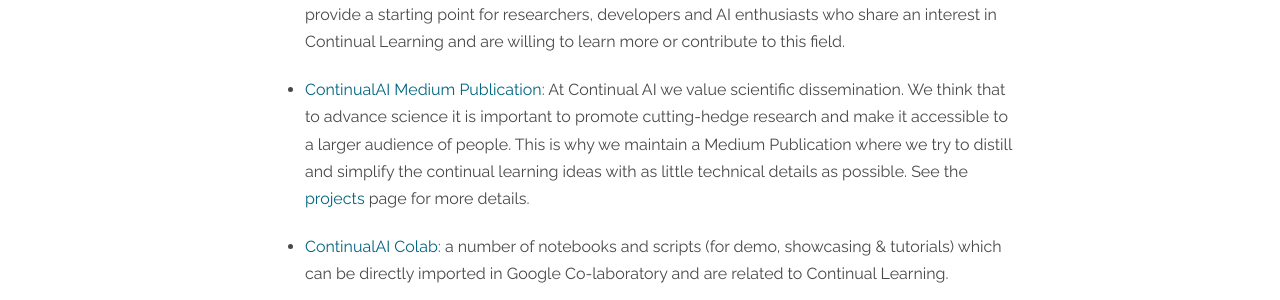
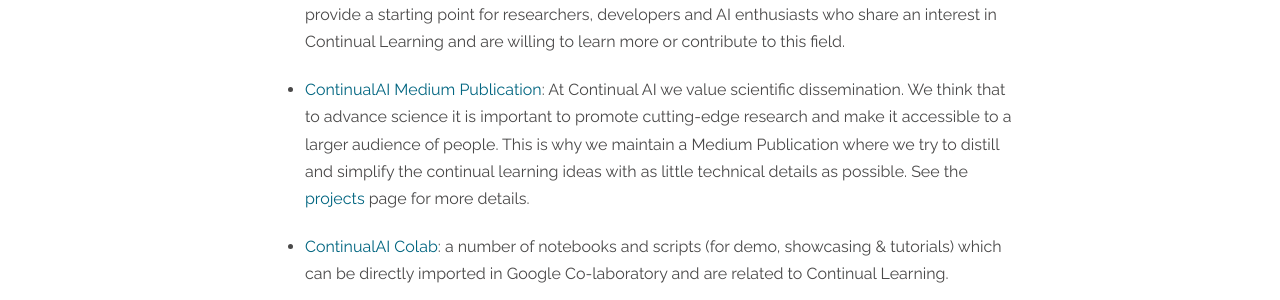
Before and after one commit to giparisi/website, a Jekyll site: the page built from educate.md, in a window 1280 px wide. Shown: the part 398-698 px from the top of the page. Built offline with Jekyll 4.4.1, drawn with Linux system fonts in a browser that asks for light colours; nearby versions of some CDN libraries.

Commit message:
typos on webpage (#9)
* documentation: typo

cutting-hedge --> cutting-edge

* content: typo

cutting-hedge --> cutting-edge

```diff
--- a/educate.md
+++ b/educate.md
@@ -9,6 +9,6 @@
 
 - [ContinualAI Wiki](https://wiki.continualai.org/): The aim of ContinualAI Wiki is to create an open-source, collaborative wiki to provide a starting point for researchers, developers and AI enthusiasts who share an interest in Continual Learning and are willing to learn more or contribute to this field.
 
-- [ContinualAI Medium Publication](https://medium.com/continual-ai): At Continual AI we value scientific dissemination. We think that to advance science it is important to promote cutting-hedge research and make it accessible to a larger audience of people. This is why we maintain a Medium Publication where we try to distill and simplify the continual learning ideas with as little technical details as possible. See the [projects](www.continualai.org/projects) page for more details.
+- [ContinualAI Medium Publication](https://medium.com/continual-ai): At Continual AI we value scientific dissemination. We think that to advance science it is important to promote cutting-edge research and make it accessible to a larger audience of people. This is why we maintain a Medium Publication where we try to distill and simplify the continual learning ideas with as little technical details as possible. See the [projects](www.continualai.org/projects) page for more details.
 
 - [ContinualAI Colab](https://github.com/ContinualAI/colab): a number of notebooks and scripts (for demo, showcasing & tutorials) which can be directly imported in Google Co-laboratory and are related to Continual Learning.
```
Also changed, not shown: projects.md (+1 -1 lines).
